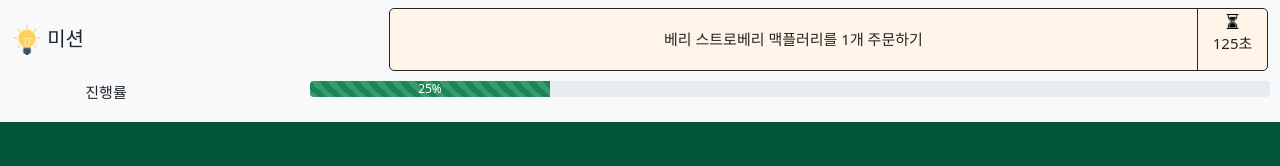
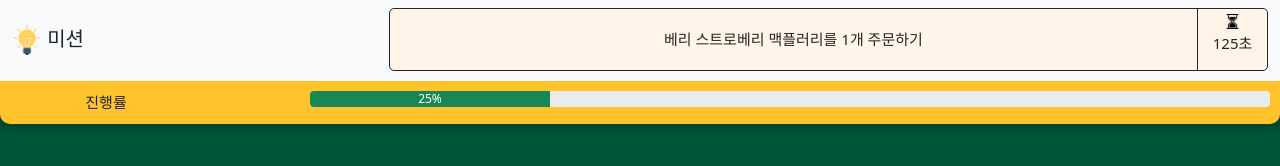
Before and after one commit to kkyh12180/HYME_Hackathon, a plain HTML site: page templates/kiosk_missionbar.html in a window 1280 px wide. Drawn offline with nearby package versions, Linux system fonts and the light colour scheme.

Commit message:
progressive-bar completed

```diff
--- a/templates/kiosk_missionbar.css
+++ b/templates/kiosk_missionbar.css
@@ -1,5 +1,7 @@
 nav{
     align-items: center;
+    border-radius: 0px 0px 10px 10px;
+    box-shadow: 0px 3px 10px 3px #003F29;
 }
 
 .mission-box:after{ clear: both; display: block; content: ''}
@@ -21,7 +23,11 @@ nav{
 }
 
 .progress-container {
+    background-color: #FFC42C;
+    border-radius: 0px 0px 10px 10px;
     width: 100%;
+    margin-top: 10px;
+    margin-bottom: -10px;
 }
 
 .progress {
--- a/templates/kiosk_missionbar.html
+++ b/templates/kiosk_missionbar.html
@@ -28,7 +28,7 @@
         <div class="progress-container">
             <p class="progress-text">진행률</p>
             <div class="progress">
-                <div class="progress-bar progress-bar-striped bg-success" role="progressbar" aria-label="Success striped example" style="width: 25%;" aria-valuenow="25" aria-valuemin="0" aria-valuemax="100">25%</div>
+                <div class="progress-bar bg-success" role="progressbar" aria-label="Success striped example" style="width: 25%;" aria-valuenow="25" aria-valuemin="0" aria-valuemax="100">25%</div>
             </div>
         </div>
 
```
